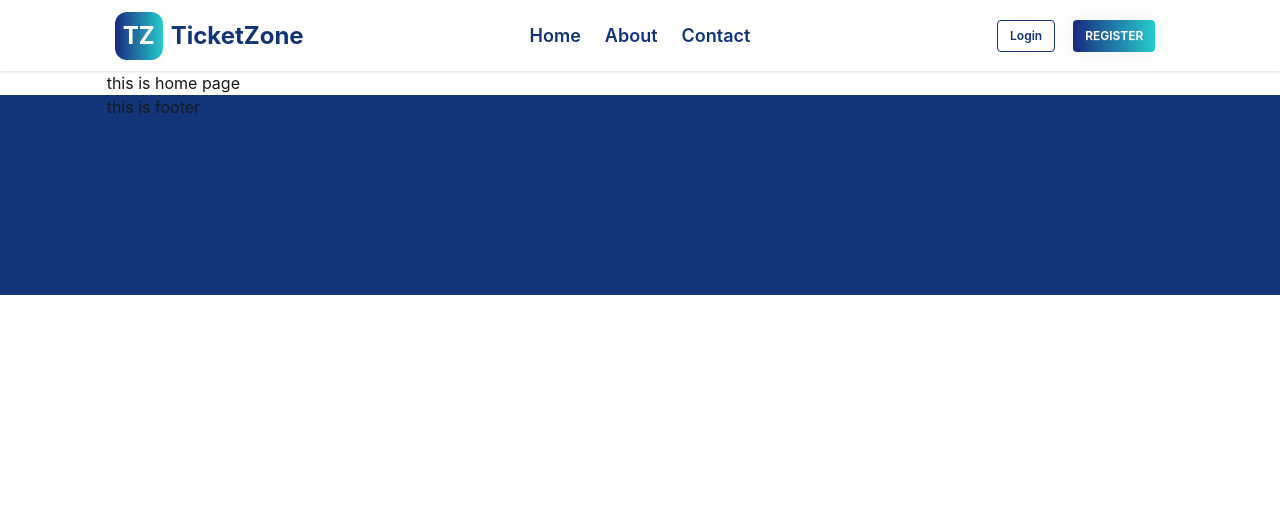
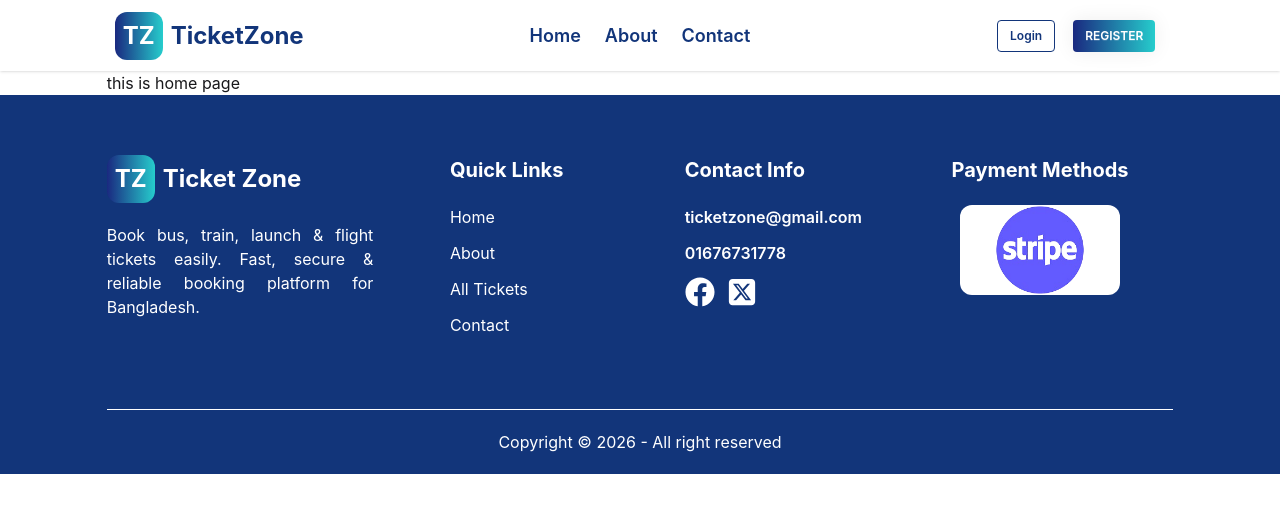
Before and after one commit to riday-kumar/ticket-zone-client-side, a React (Vite) app: page / in a window 1280 px wide. Shown: the top 512 px of the page. Built offline with nearby package versions, Linux system fonts and the light colour scheme.

Commit message:
footer design done

```diff
--- a/package.json
+++ b/package.json
@@ -14,6 +14,7 @@
     "daisyui": "^5.5.19",
     "react": "^19.2.5",
     "react-dom": "^19.2.5",
+    "react-icons": "^5.6.0",
     "react-router": "^7.15.0",
     "tailwindcss": "^4.3.0"
   },
--- a/src/components/SharedComponent/Footer.jsx
+++ b/src/components/SharedComponent/Footer.jsx
@@ -1,7 +1,73 @@
+import { FaFacebook } from "react-icons/fa";
+import stripe from "../../assets/strip.png";
+import { Link } from "react-router";
+import { FaSquareXTwitter } from "react-icons/fa6";
+
 const Footer = () => {
   return (
     <div className="custom-container">
-      <p>this is footer</p>
+      <div className="py-15 grid max-md:gap-5 md:grid-cols-4 justify-items-center text-white">
+        <div className="">
+          <Link
+            to="/"
+            className="flex items-center max-md:justify-center text-2xl gap-2 mb-5"
+          >
+            <span className="bg-primary p-2 text-white logo-color font-bold rounded-xl">
+              <h1>TZ</h1>
+            </span>
+            <h1 className="font-bold">Ticket Zone</h1>
+          </Link>
+          <p className="text-[16px] text-center md:text-justify max-md:px-10">
+            Book bus, train, launch & flight tickets easily. Fast, secure &
+            reliable booking platform for Bangladesh.
+          </p>
+        </div>
+        {/* quic links */}
+        <div>
+          <h4 className="text-[20px] font-bold mb-5">Quick Links</h4>
+          <ul className="*:mb-3">
+            <li>
+              <Link to="/">Home</Link>
+            </li>
+            <li>
+              <Link to="/about">About</Link>
+            </li>
+            <li>
+              <Link>All Tickets</Link>
+            </li>
+            <li>
+              <Link to="/contact">Contact</Link>
+            </li>
+          </ul>
+        </div>
+        {/* contact info */}
+        <div>
+          <h4 className="text-[20px] font-bold mb-5">Contact Info</h4>
+          <p className="font-semibold mb-3">ticketzone@gmail.com</p>
+          <p className="font-semibold mb-3">01676731778</p>
+          <div className="text-3xl flex gap-3">
+            <Link>
+              <FaFacebook />
+            </Link>
+            <Link>
+              <FaSquareXTwitter />
+            </Link>
+          </div>
+        </div>
+        {/* payment info */}
+        <div>
+          <h4 className="text-center text-[20px] font-bold mb-5">
+            Payment Methods
+          </h4>
+          <div className="bg-white rounded-xl w-[60%] mx-auto">
+            <img src={stripe} alt="stripe" />
+          </div>
+        </div>
+      </div>
+      <hr className="text-white" />
+      <p className="text-center py-5 text-white">
+        Copyright © {new Date().getFullYear()} - All right reserved
+      </p>
     </div>
   );
 };
--- a/src/components/SharedComponent/Logo.jsx
+++ b/src/components/SharedComponent/Logo.jsx
@@ -2,7 +2,7 @@ import { Link } from "react-router";
 
 const Logo = () => {
   return (
-    <Link to="/" className="flex justify-center items-center text-2xl gap-2">
+    <Link to="/" className="flex items-center text-2xl gap-2">
       <span className="bg-primary p-2 text-white logo-color font-bold rounded-xl">
         <h1>TZ</h1>
       </span>
--- a/src/layouts/RootLayout/RootLayout.jsx
+++ b/src/layouts/RootLayout/RootLayout.jsx
@@ -9,7 +9,7 @@ const RootLayout = () => {
       <div className="custom-container">
         <Outlet></Outlet>
       </div>
-      <footer className="bg-primary h-50">
+      <footer className="bg-primary">
         <Footer></Footer>
       </footer>
     </div>
```
Also changed, not shown: src/assets/strip.png (added), 1 other file (tests, documents, lock files or other folders).
